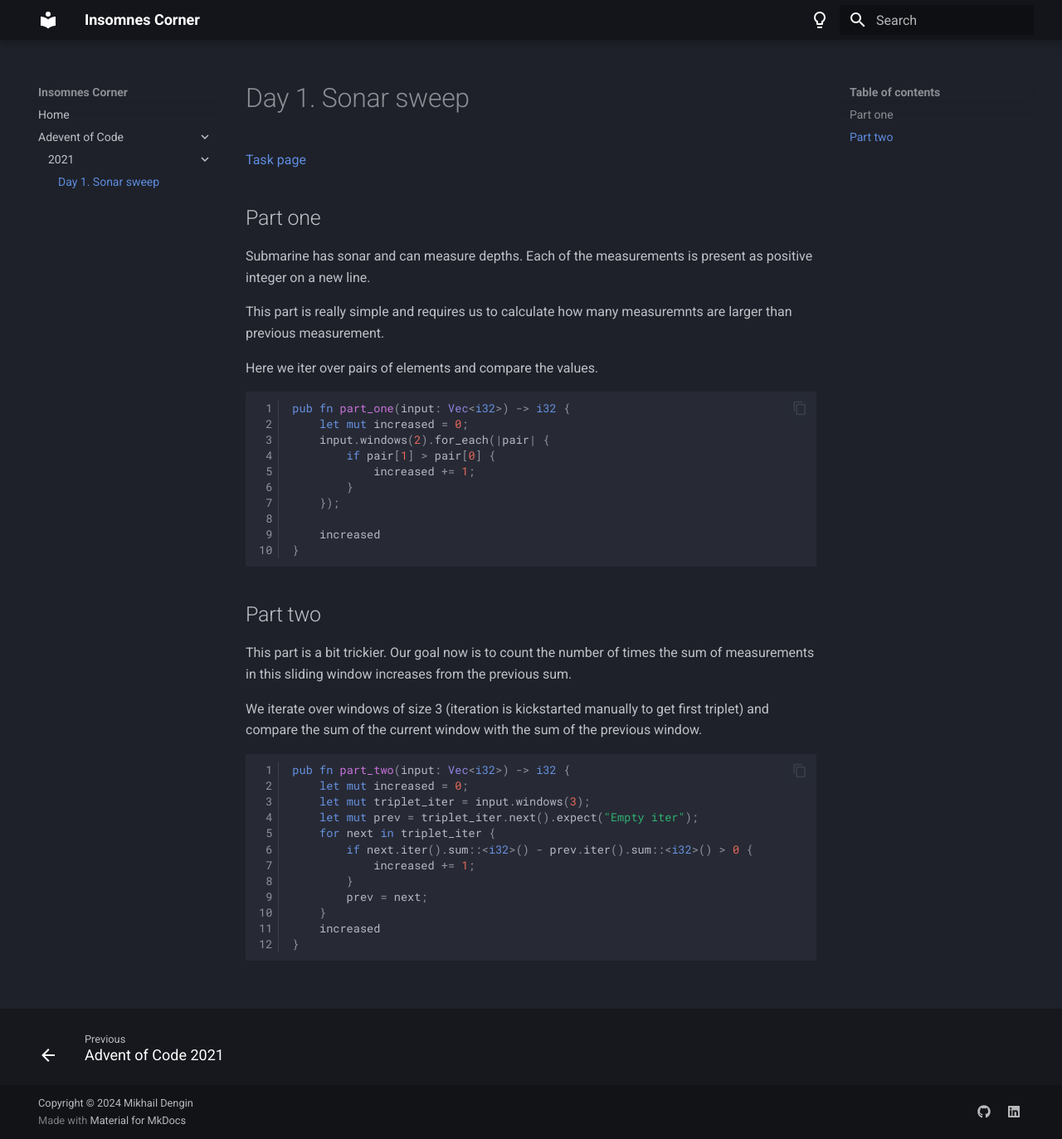
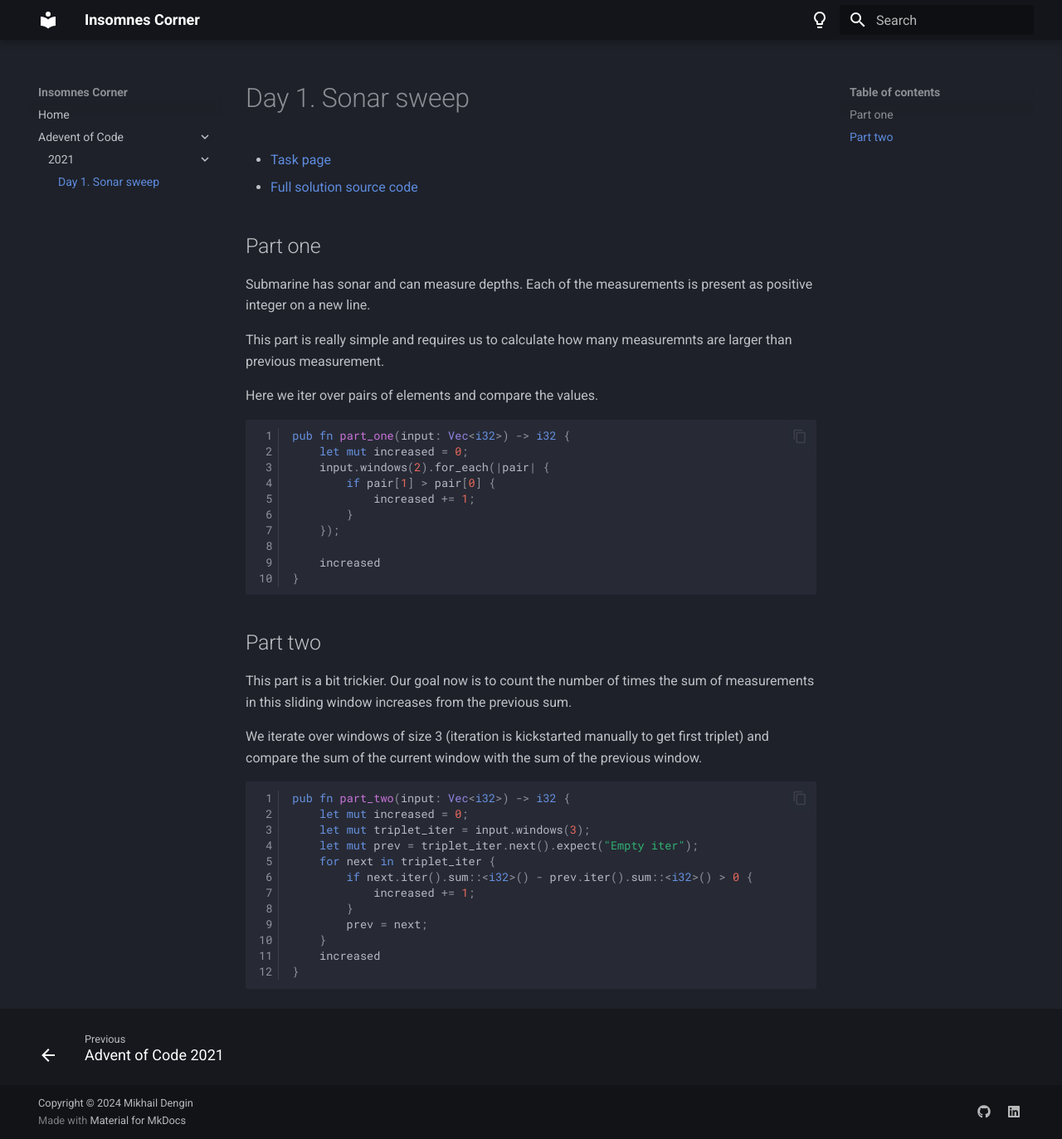
Before and after one commit to insomnes/my-static-site, an MkDocs documentation site: the page built from docs/advent_of_code/2021/01_sonar_sweep.md, in a window 1280 px wide and 1373 px high. Shown: the whole window at 83% size. Built offline with MkDocs 1.6.1 and Material for MkDocs 9.7.7, drawn with Linux system fonts in a browser that asks for light colours.

Commit message:
Add link to solutions source code

```diff
--- a/docs/advent_of_code/2021/01_sonar_sweep.md
+++ b/docs/advent_of_code/2021/01_sonar_sweep.md
@@ -1,5 +1,6 @@
 # Day 1. Sonar sweep
-[Task page](https://adventofcode.com/2021/day/1)
+- [Task page](https://adventofcode.com/2021/day/1)
+- [Full solution source code](https://github.com/insomnes/aoc/tree/main/2021/01_sonar)
 
 ## Part one
 Submarine has sonar and can measure depths.
```
